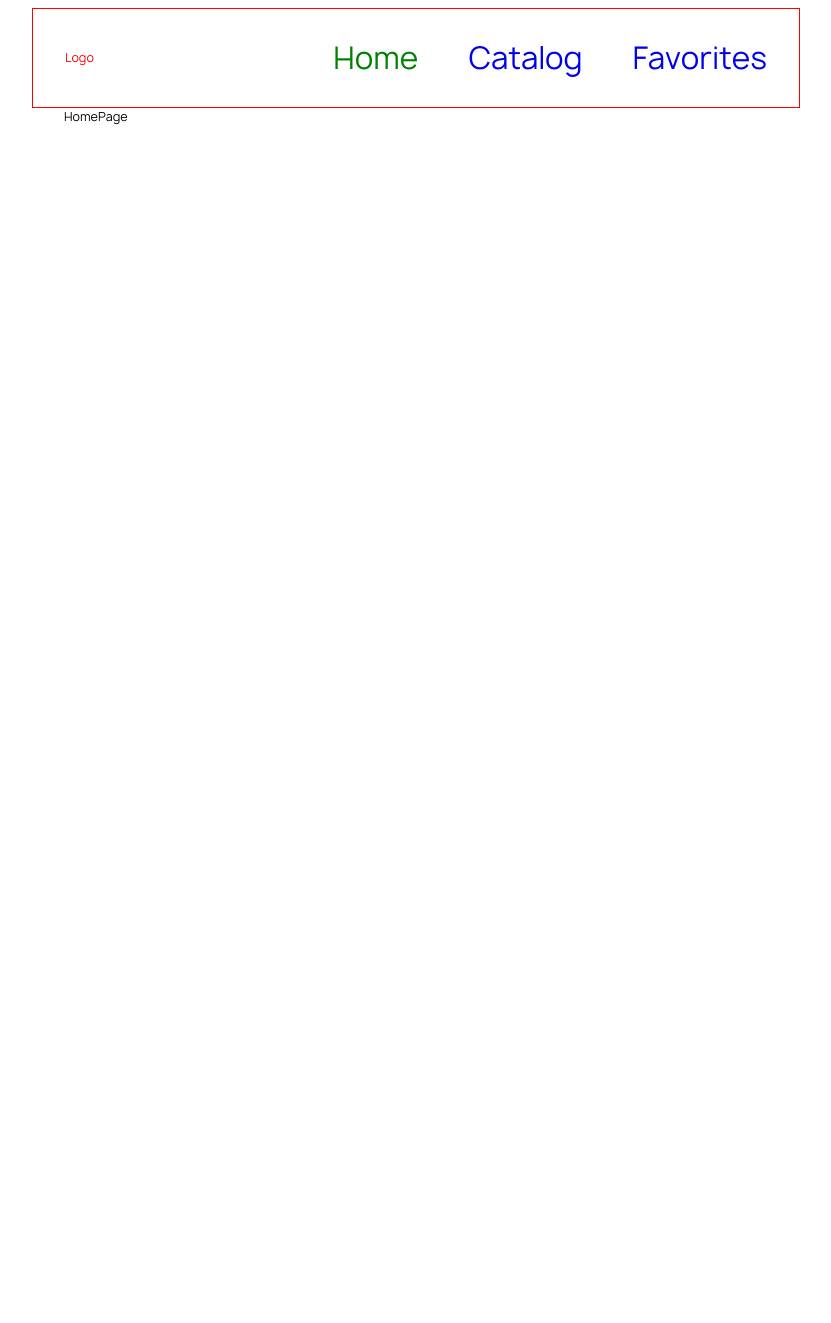
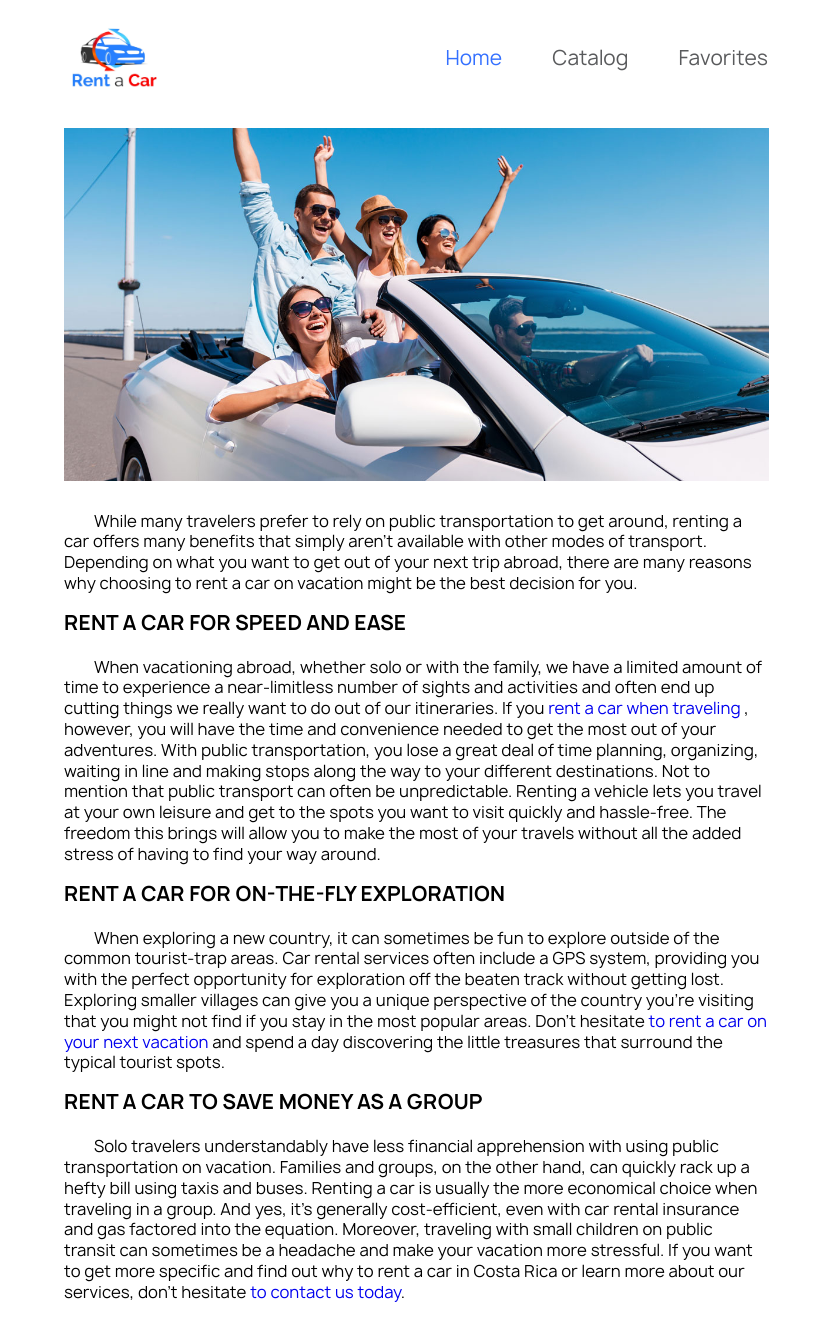
Before and after one commit to ViktoriaRosovska/testCarRentApp, a React (Vite) app: page /testCarRentApp/ in a window 1280 px wide. Shown: the whole page, without its empty margins (224-1055 px from the left). Before the commit the page ends 800 px from the top, so only its background shows below. Built offline with nearby package versions, Linux system fonts and the light colour scheme.

Commit message:
finish styled

```diff
--- a/src/components/FilterSearch/CustomFilterSelect.jsx
+++ b/src/components/FilterSearch/CustomFilterSelect.jsx
@@ -1,7 +1,7 @@
 import PropTypes from "prop-types";
 import { FilterSelect, SelectLabel } from "./FilterSearch.styled";
 
-export const CustomFilterSelect = ({ width, label, placeholder, options, name, onChange, ...props }) => {
+export const CustomFilterSelect = ({ width, label, placeholder, options, name, onChange }) => {
   const styles = {
     control: (baseStyles, state) => ({
       ...baseStyles,
@@ -21,7 +21,6 @@ export const CustomFilterSelect = ({ width, label, placeholder, options, name, o
     }),
     singleValue: (baseStyles) => ({
       ...baseStyles,
-      ...props,
       textAlign: "right",
       fontSize: "18px",
       fontWeight: "500",
@@ -35,7 +34,6 @@ export const CustomFilterSelect = ({ width, label, placeholder, options, name, o
     }),
     indicatorsContainer: (baseStyles) => ({
       ...baseStyles,
-      ...props,
       paddingLeft: "16px",
       paddingRight: "16px",
       justifyContent: "flex-end",
@@ -65,8 +63,8 @@ export const CustomFilterSelect = ({ width, label, placeholder, options, name, o
         backgroundColor: "transparent",
       },
     }),
-    option: (base) => ({
-      ...base,
+    option: (baseStyles) => ({
+      ...baseStyles,
       boxShadow: "none",
       width: "100%",
       backgroundColor: "transparent",
@@ -105,6 +103,8 @@ export const CustomFilterSelect = ({ width, label, placeholder, options, name, o
           name={name}
           onChange={onChange}
           width={width}
+          isClearable={true}
+          isSearchable={true}
         />
       </SelectLabel>
     </>
@@ -112,6 +112,8 @@ export const CustomFilterSelect = ({ width, label, placeholder, options, name, o
 };
 
 CustomFilterSelect.propTypes = {
+  isClearable: PropTypes.bool,
+  isSearchable: PropTypes.bool,
   width: PropTypes.string,
   label: PropTypes.string,
   placeholder: PropTypes.string,
--- a/src/components/FilterSearch/FilterSearch.jsx
+++ b/src/components/FilterSearch/FilterSearch.jsx
@@ -32,114 +32,27 @@ const makeCar = [
 ].map((el) => {
   return { value: el, label: el };
 });
-const rentalPriceCar = [
-  "10$",
-  "15$",
-  "20$",
-  "25$",
-  "30$",
-  "35$",
-  "40$",
-  "45$",
-  "50$",
-  "55$",
-  "60$",
-  "65$",
-  "70$",
-  "75$",
-  "80$",
-  "85$",
-  "90$",
-  "95$",
-  "100$",
-  "105$",
-  "110$",
-  "115$",
-  "120$",
-  "125$",
-  "130$",
-  "135$",
-  "140$",
-  "145$",
-  "150$",
-  "155$",
-  "160$",
-  "165$",
-  "170$",
-  "175$",
-  "180$",
-  "185$",
-  "190$",
-  "195$",
-  "200$",
-  "205$",
-  "210$",
-  "215$",
-  "220$",
-  "225$",
-  "230$",
-  "235$",
-  "240$",
-  "245$",
-  "250$",
-  "255$",
-  "260$",
-  "265$",
-  "270$",
-  "275$",
-  "280$",
-  "285$",
-  "290$",
-  "295$",
-  "300$",
-  "305$",
-  "310$",
-  "315$",
-  "320$",
-  "325$",
-  "330$",
-  "335$",
-  "340$",
-  "345$",
-  "350$",
-  "355$",
-  "360$",
-  "365$",
-  "370$",
-  "375$",
-  "380$",
-  "385$",
-  "390$",
-  "395$",
-  "400$",
-].map((el) => {
-  return { value: el, label: el };
-});
+
+const rentalPriceCar = [];
+for (let i = 10; i <= 400; i += 5) {
+  const price = `$${i}`;
+  rentalPriceCar.push({ value: price, label: price });
+}
 
 export const FilterSearch = () => {
-  const filterAdverts = useSelector(filterSelector);
-  console.log(filterAdverts);
   const dispatch = useDispatch();
   const [rentalPrice, setRentalPrice] = useState("");
   const [make, setMake] = useState("");
 
-  const handlePriceChange = (e) => {
-    setRentalPrice(e.value);
-    console.log(rentalPrice);
-  };
-  const handleMakeChange = (e) => {
-    setMake(e.value);
-    console.log(make);
-  };
   const handleFormSearchSubmit = (e) => {
     e.preventDefault();
     const searchParams = {
+      make,
       rentalPrice,
-      make,
     };
     dispatch(getFilterAdverts(searchParams));
-    console.log(searchParams);
   };
+
   return (
     <FilterWrapper>
       <FormSearch onSubmit={handleFormSearchSubmit}>
@@ -150,7 +63,7 @@ export const FilterSearch = () => {
           name="make"
           width="224px"
           value={make}
-          onChange={(e) => handleMakeChange(e)}
+          onChange={(options) => (!options ? setMake(" ") : setMake(options.value))}
         />
         <CustomFilterSelect
           options={rentalPriceCar}
@@ -159,9 +72,9 @@ export const FilterSearch = () => {
           name="rentalPrice"
           width="160px"
           value={rentalPrice}
-          onChange={(e) => handlePriceChange(e)}
+          onChange={(options) => (!options ? setRentalPrice(" ") : setRentalPrice(options.value))}
         />
-        <BaseButton type="submit" title="Search" padding="14px 44px" />{" "}
+        <BaseButton type="submit" title="Search" padding="14px 44px" />
       </FormSearch>
     </FilterWrapper>
   );
--- a/src/components/FilterSearch/FilterSearch.styled.js
+++ b/src/components/FilterSearch/FilterSearch.styled.js
@@ -17,11 +17,13 @@ export const FilterSelect = styled(Select)`
   }
 `;
 export const FilterWrapper = styled.div`
-  /* border: 1px solid red; */
   display: flex;
   justify-content: center;
-  height: 74px;
+
   margin-bottom: 50px;
+  @media screen and (min-width: 768px) {
+    height: 74px;
+  }
 `;
 export const SelectLabel = styled.label`
   display: flex;
@@ -38,8 +40,14 @@ export const SelectLabel = styled.label`
 
 export const FormSearch = styled.form`
   display: flex;
-  flex-direction: row;
-  justify-content: flex-start;
-  align-items: flex-end;
+  flex-direction: column;
+  justify-content: space-between;
+  align-items: flex-start;
   gap: 18px;
+  @media screen and (min-width: 768px) {
+    flex-direction: row;
+    gap: 18px;
+    justify-content: flex-start;
+    align-items: flex-end;
+  }
 `;
--- a/src/components/Header/Header.styled.js
+++ b/src/components/Header/Header.styled.js
@@ -4,7 +4,6 @@ export const HeaderContainer = styled.header`
   display: flex;
   flex-direction: row;
   justify-content: space-between;
-  border: 1px solid red;
   height: 100px;
   align-items: center;
   min-width: 320px;
@@ -12,6 +11,7 @@ export const HeaderContainer = styled.header`
   padding-right: 10px;
   margin-left: auto;
   margin-right: auto;
+  margin-bottom: 20px;
   @media screen and (min-width: 375px) and (max-width: 767.98px) {
     padding-left: 20px;
     padding-right: 20px;
--- a/src/components/Logo/Logo.jsx
+++ b/src/components/Logo/Logo.jsx
@@ -1,5 +1,9 @@
-import { LogoWrap } from "./Logo.styled";
-
+import { LogoImg, LogoWrap } from "./Logo.styled";
+import logoImg from "../../assets/image/logo.jpg";
 export const Logo = () => {
-  return <LogoWrap>Logo</LogoWrap>;
+  return (
+    <LogoWrap>
+      <LogoImg src={logoImg} />
+    </LogoWrap>
+  );
 };
--- a/src/components/Logo/Logo.styled.js
+++ b/src/components/Logo/Logo.styled.js
@@ -3,3 +3,7 @@ import styled from "styled-components";
 export const LogoWrap = styled.div`
   color: red;
 `;
+export const LogoImg = styled.img`
+  width: 100px;
+  height: auto;
+`;
--- a/src/components/Modal/CatalogModal/CatalogModal.jsx
+++ b/src/components/Modal/CatalogModal/CatalogModal.jsx
@@ -57,7 +57,6 @@ export const CatalogModal = ({ advertId }) => {
       return word;
     }
   };
-  const onShowModalClick = () => {};
 
   return (
     <>
@@ -94,7 +93,12 @@ export const CatalogModal = ({ advertId }) => {
         <SubTitle>Rental Company:</SubTitle>&nbsp;{rentalCompany}
       </CompanyWrapper>
 
-      <BaseButton type="button" title="Rental car" onClick={onShowModalClick} padding="12px 50px" />
+      <BaseButton
+        type="button"
+        title="Rental car"
+        padding="12px 50px"
+        onClick={() => (document.location = "tel:+380730000000")}
+      />
     </>
   );
 };
--- a/src/components/Nav/Nav.styled.js
+++ b/src/components/Nav/Nav.styled.js
@@ -2,9 +2,16 @@ import styled from "styled-components";
 
 export const Menu = styled.nav`
   display: flex;
-  gap: 50px;
-  font-size: 30px;
+  gap: 20px;
+  font-size: 14px;
+  & a {
+    color: rgba(18, 20, 23, 0.7);
+  }
   & a.active {
-    color: green;
+    color: #3470ff;
+  }
+  @media screen and (min-width: 768px) {
+    font-size: 20px;
+    gap: 50px;
   }
 `;
--- a/src/redux/adverts/operations.js
+++ b/src/redux/adverts/operations.js
@@ -34,13 +34,16 @@ export const getAdvertById = createAsyncThunk("adverts/getAdvertById", async (id
 });
 
 export const getFilterAdverts = createAsyncThunk("adverts/filterAdverts", async (searchQuery, thunkAPI) => {
-  const { make, rentalPrice } = searchQuery;
   try {
-    const params = new URLSearchParams();
-    params.append("make", make);
-    params.append("rentalPrice", rentalPrice);
-    const response = await axios.get(`/adverts?${params}`);
-    return response.data;
+    const response = await axios.get(`/adverts`);
+    let data = response.data;
+
+    for (const field in searchQuery) {
+      const value = searchQuery[field];
+      if (value !== "") data = data.filter((d) => d[field] === value);
+    }
+
+    return data;
   } catch (error) {
     return thunkAPI.rejectWithValue(error.message);
   }
--- a/src/views/CatalogPage/CatalogPage.jsx
+++ b/src/views/CatalogPage/CatalogPage.jsx
@@ -10,7 +10,6 @@ import { LoadMoreButton, PageWrapper } from "./CatalogPage.styled";
 
 export default function CatalogPage() {
   const filter = useSelector(filterSelector);
-  console.log(filter);
   const [showModal, setShowModal] = useState(false);
   const [advertId, setAdvertId] = useState("");
   const onShowModalClick = (advertId) => {
--- a/src/views/HomePage/HomePage.jsx
+++ b/src/views/HomePage/HomePage.jsx
@@ -1,3 +1,47 @@
+import rentCarImg from "../../assets/image/rentcar.jpg";
+import { HomeImg, HomeTitle, Paragraph } from "./HomePage.styled";
 export default function HomePage() {
-  return <div>HomePage</div>;
+  return (
+    <>
+      <HomeImg src={rentCarImg} />
+      <div>
+        <Paragraph>
+          While many travelers prefer to rely on public transportation to get around, renting a car offers many benefits
+          that simply aren’t available with other modes of transport. Depending on what you want to get out of your next
+          trip abroad, there are many reasons why choosing to rent a car on vacation might be the best decision for you.
+        </Paragraph>
+        <HomeTitle>RENT A CAR FOR SPEED AND EASE</HomeTitle>
+        <Paragraph>
+          When vacationing abroad, whether solo or with the family, we have a limited amount of time to experience a
+          near-limitless number of sights and activities and often end up cutting things we really want to do out of our
+          itineraries. If you <a href="tel:+380730000000"> rent a car when traveling </a>, however, you will have the
+          time and convenience needed to get the most out of your adventures. With public transportation, you lose a
+          great deal of time planning, organizing, waiting in line and making stops along the way to your different
+          destinations. Not to mention that public transport can often be unpredictable. Renting a vehicle lets you
+          travel at your own leisure and get to the spots you want to visit quickly and hassle-free. The freedom this
+          brings will allow you to make the most of your travels without all the added stress of having to find your way
+          around.
+        </Paragraph>
+        <HomeTitle>RENT A CAR FOR ON-THE-FLY EXPLORATION</HomeTitle>
+        <Paragraph>
+          When exploring a new country, it can sometimes be fun to explore outside of the common tourist-trap areas. Car
+          rental services often include a GPS system, providing you with the perfect opportunity for exploration off the
+          beaten track without getting lost. Exploring smaller villages can give you a unique perspective of the country
+          you’re visiting that you might not find if you stay in the most popular areas. Don’t hesitate
+          <a href="tel:+380730000000"> to rent a car on your next vacation</a> and spend a day discovering the little
+          treasures that surround the typical tourist spots.
+        </Paragraph>
+        <HomeTitle>RENT A CAR TO SAVE MONEY AS A GROUP </HomeTitle>
+        <Paragraph>
+          Solo travelers understandably have less financial apprehension with using public transportation on vacation.
+          Families and groups, on the other hand, can quickly rack up a hefty bill using taxis and buses. Renting a car
+          is usually the more economical choice when traveling in a group. And yes, it’s generally cost-efficient, even
+          with car rental insurance and gas factored into the equation. Moreover, traveling with small children on
+          public transit can sometimes be a headache and make your vacation more stressful. If you want to get more
+          specific and find out why to rent a car in Costa Rica or learn more about our services, don’t hesitate{" "}
+          <a href="tel:+380730000000"> to contact us today</a>.
+        </Paragraph>
+      </div>
+    </>
+  );
 }
--- /dev/null
+++ b/src/views/HomePage/HomePage.styled.js
@@ -0,0 +1,32 @@
+import styled from "styled-components";
+
+export const HomeImg = styled.img`
+  width: 335px;
+  height: auto;
+  margin-bottom: 20px;
+  @media screen and (min-width: 768px) {
+    width: 705px;
+    margin-bottom: 30px;
+  }
+  @media screen and (min-width: 1440px) {
+    width: 1260px;
+    margin-bottom: 40px;
+  }
+`;
+export const Paragraph = styled.p`
+  text-indent: 30px;
+  margin-bottom: 20px;
+  line-height: 1.3;
+  letter-spacing: 0.02;
+  @media screen and (min-width: 768px) {
+    font-size: 16px;
+  }
+`;
+export const HomeTitle = styled.h2`
+  font-size: 14px;
+  margin-bottom: 14px;
+  @media screen and (min-width: 768px) {
+    font-size: 20px;
+    margin-bottom: 25px;
+  }
+`;
```
Also changed, not shown: src/assets/image/logo.jpg (added), src/assets/image/rentcar.jpg (added).
